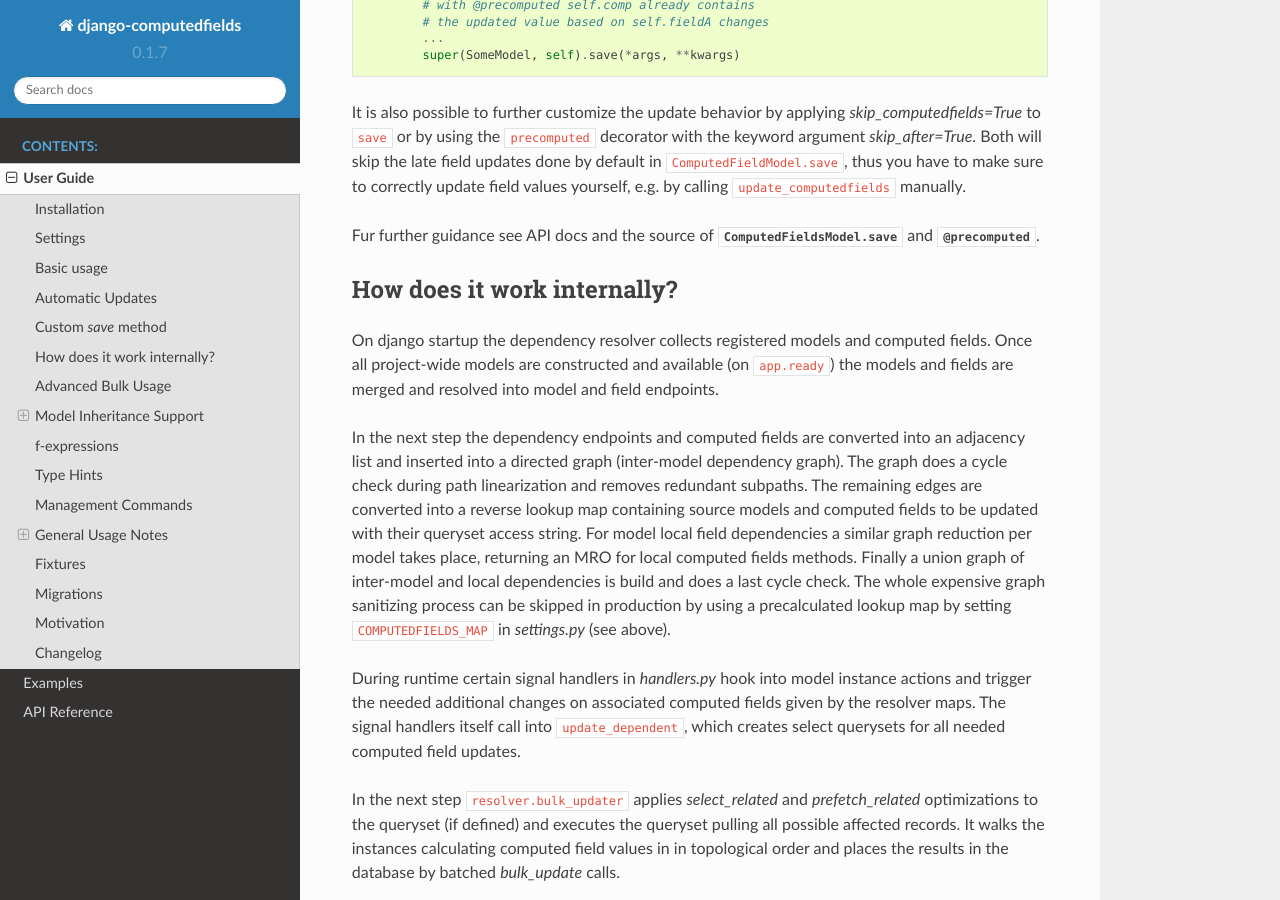
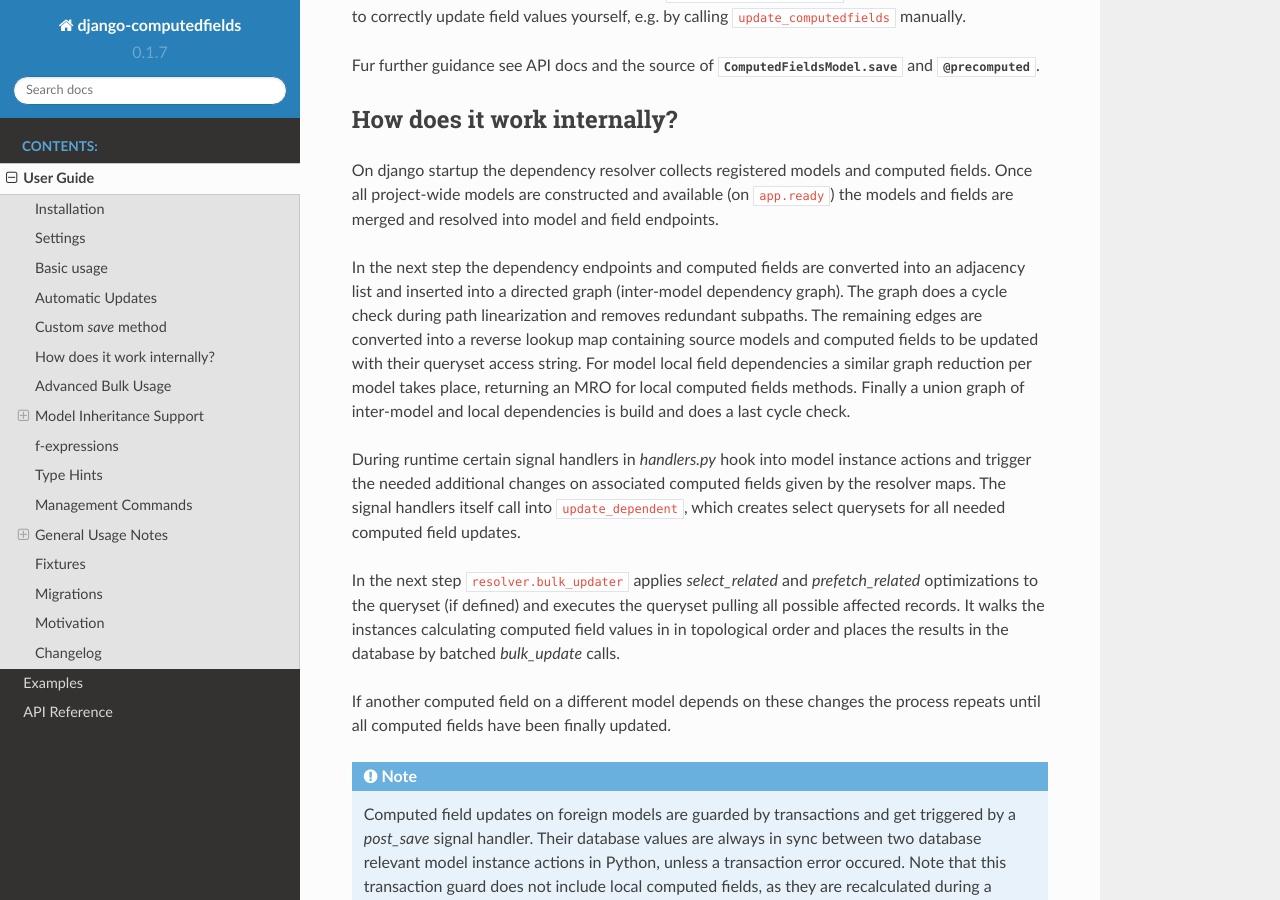
Before and after one commit to netzkolchose/django-computedfields, a Sphinx documentation site: the page built from docs/manual.rst, in a window 1280 px wide and 900 px high, scrolled down 4308 px. Built offline with Sphinx 7.4.7 and the Read the Docs theme 2.0.0, drawn with Linux system fonts in a browser that asks for light colours; the version number is read from the project's files by our own code; some of the changed text lies outside the part shown.

Commit message:
remove createmap from docs

```diff
--- a/docs/manual.rst
+++ b/docs/manual.rst
@@ -27,13 +27,6 @@
 --------
 
 The module respects optional settings in `settings.py`:
-
-- ``COMPUTEDFIELDS_MAP``
-    Used to set a file path for the pickled resolver map. To create the pickled resolver map
-    point this setting to a writeable path and call the management command ``createmap``.
-    This should always be used in production mode in multi process environments
-    to avoid the expensive map creation on every process launch. If set, the file must
-    be recreated after model changes to get used by the resolver.
 
 - ``COMPUTEDFIELDS_ADMIN``
     Set this to ``True`` to get a listing of ``ComputedFieldsModel`` models with their field
@@ -235,9 +228,7 @@
 removes redundant subpaths. The remaining edges are converted into a reverse lookup map containing source models
 and computed fields to be updated with their queryset access string. For model local field dependencies a similar
 graph reduction per model takes place, returning an MRO for local computed fields methods. Finally a union graph of
-inter-model and local dependencies is build and does a last cycle check. The whole expensive graph sanitizing process
-can be skipped in production by using a precalculated lookup map by setting ``COMPUTEDFIELDS_MAP`` in `settings.py`
-(see above).
+inter-model and local dependencies is build and does a last cycle check.
 
 During runtime certain signal handlers in `handlers.py` hook into model instance actions and trigger
 the needed additional changes on associated computed fields given by the resolver maps.
@@ -417,9 +408,6 @@
 Management Commands
 -------------------
 
-- ``createmap``
-    recreates the pickled resolver map file. Set the path with ``COMPUTEDFIELDS_MAP`` in `settings.py`.
-
 - ``rendergraph <filename>``
     renders the inter-model dependency graph to `filename`. Note that this command currently only handles
     the inter-model graph, not the individual model graphs and final union graph (PRs are welcome).
```
